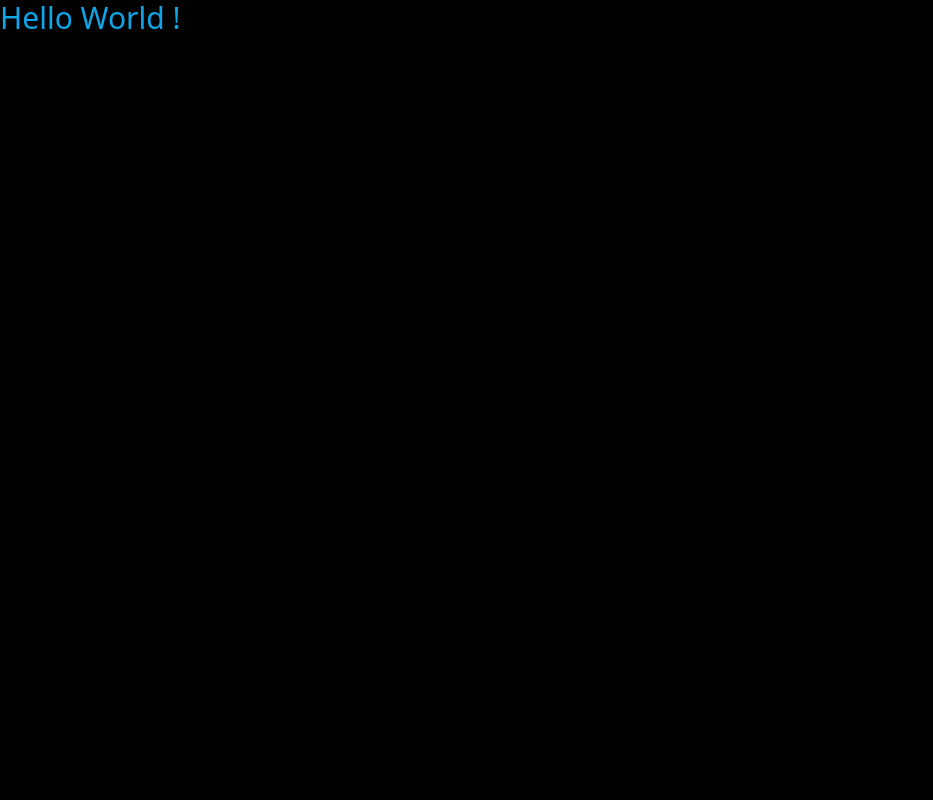
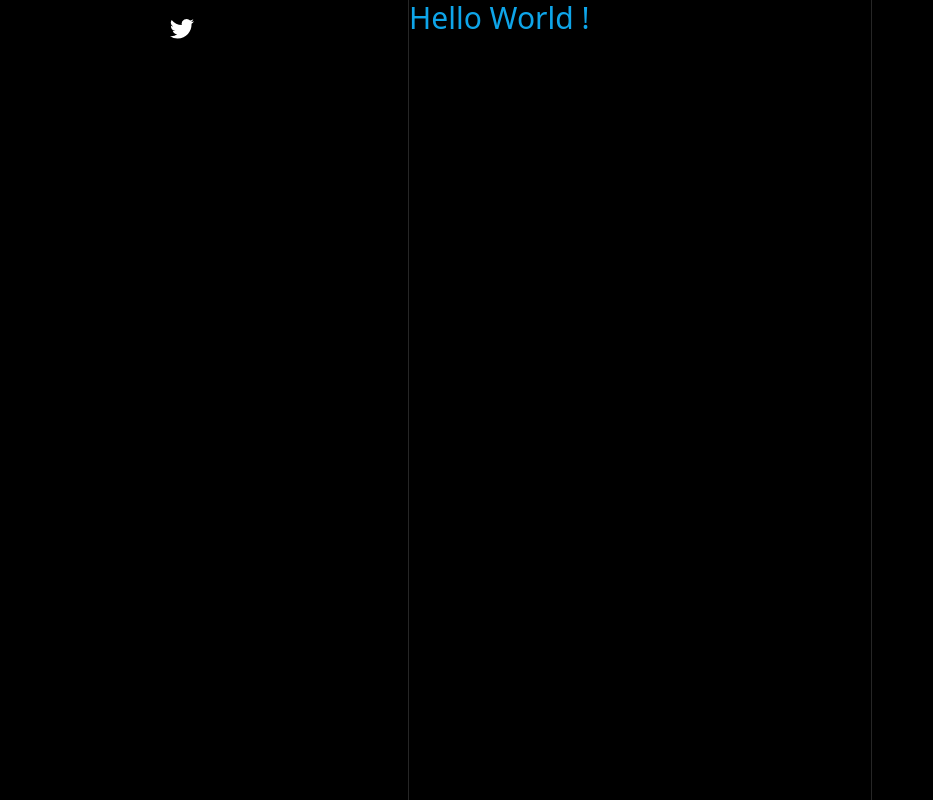
Before and after one commit to thpGitHub/twitter-clone, a Next.js app: page / in a window 1280 px wide. Shown: the whole page, without its empty margins (0-933 px from the left). Built offline with nearby package versions, Linux system fonts and the light colour scheme.

Commit message:
working in progress on global layout and sidebar

```diff
--- /dev/null
+++ b/components/Layout.tsx
@@ -0,0 +1,22 @@
+import Sidebar from "./layout/Sidebar"
+
+type LayoutProps = {
+    children: React.ReactNode
+}
+
+const Layout = ({children}: LayoutProps) => {
+  return (
+    <div className="h-screen bg-black">
+        <div className="container h-full mx-auto xl:px-28 max-w-6xl" >
+            <div className="grid grid-cols-4 h-full">
+                <Sidebar />
+                <div className="col-span-3 lg:col-span-2 border-x-[1px] border-neutral-800">
+                    <div>{children}</div>
+                </div>
+            </div>
+        </div>
+    </div>
+  )
+}
+
+export default Layout
--- /dev/null
+++ b/components/layout/Sidebar.tsx
@@ -0,0 +1,44 @@
+import {BsHouseFill, BsBellFill} from 'react-icons/bs'
+import {FaUser} from 'react-icons/fa'
+import SidebarLogo from './SidebarLogo'
+import SidebarItem from './SideBarItem'
+
+const Sidebar = () => {
+  const items = [
+    {
+      label: 'home',
+      href: '/',
+      icon: BsHouseFill
+    },
+    {
+      label: 'Notification',
+      href: '/Notification',
+      icon: BsBellFill
+    },
+    {
+      label: 'Profile',
+      href: '/users/123',
+      icon: FaUser
+    }
+  ]
+
+  return (
+    <div className='col-span-1 h-full pr-4 md:pr-6'>
+      <div className=' flex flex-col items-end'>
+        <div className='space-y-2 lg:w-[230px]'>
+          <SidebarLogo />
+          {items.map((item) => (
+            <SidebarItem
+              key={item.href}
+              label={item.label}
+              href={item.href}
+              icon={item.icon}
+            />
+          ) )}
+        </div>
+      </div>
+    </div>
+  )
+}
+
+export default Sidebar
--- /dev/null
+++ b/components/layout/SidebarItem.tsx
@@ -0,0 +1,15 @@
+import { IconType } from "react-icons"
+
+type SidebarItemProps = {
+    label: string
+    href: string
+    icon: IconType
+}
+
+const SidebarItem = ({label, href, icon}: SidebarItemProps) => {
+  return (
+    <div>SideBarItem</div>
+  )
+}
+
+export default SidebarItem
--- /dev/null
+++ b/components/layout/SidebarLogo.tsx
@@ -0,0 +1,25 @@
+import { useRouter } from "next/router"
+import {BsTwitter} from 'react-icons/bs'
+
+const SidebarLogo = () => {
+  const router = useRouter()
+  return (
+    <div onClick={()=> router.push('/')}
+        className="
+            rounded-full
+            h-14
+            w-14
+            p-4
+            flex
+            items-center
+            justify-center
+            cursor-pointer
+            hover:bg-blue-300
+            transition
+    ">
+        <BsTwitter size={28} color="white"/>
+    </div>
+  )
+}
+
+export default SidebarLogo
--- a/package.json
+++ b/package.json
@@ -19,6 +19,7 @@
     "postcss": "8.4.23",
     "react": "18.2.0",
     "react-dom": "18.2.0",
+    "react-icons": "^4.8.0",
     "tailwindcss": "3.3.2",
     "typescript": "5.0.4"
   }
--- a/pages/_app.tsx
+++ b/pages/_app.tsx
@@ -1,6 +1,12 @@
+import Layout from '@/components/Layout'
 import '@/styles/globals.css'
 import type { AppProps } from 'next/app'
 
 export default function App({ Component, pageProps }: AppProps) {
-  return <Component {...pageProps} />
+  return (
+  <Layout>
+    <Component {...pageProps} />
+  </Layout>
+
+  )
 }
```
Also changed, not shown: 1 other file (tests, documents, lock files or other folders).
